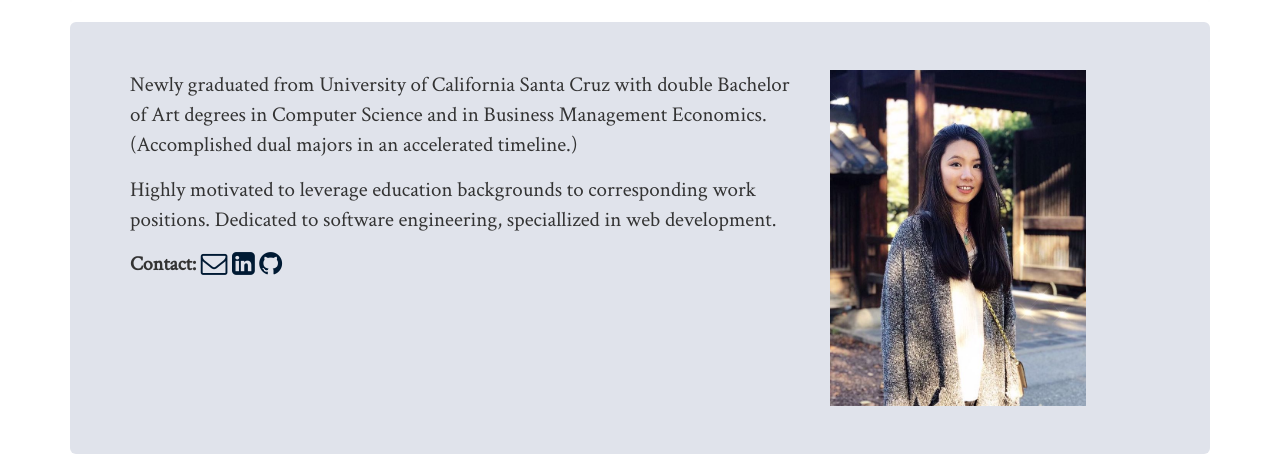
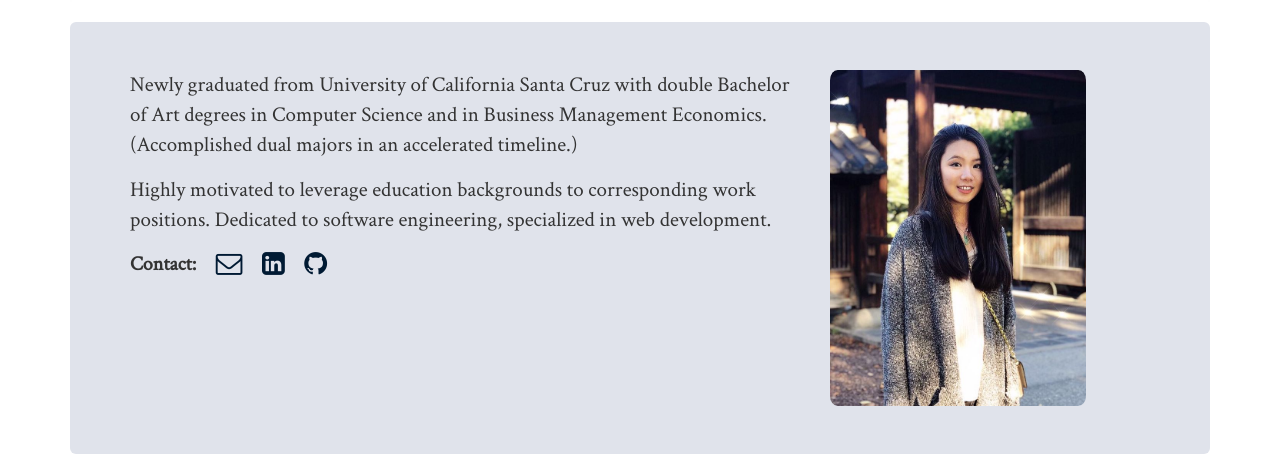
Before and after one commit to suzheng123/suzheng123.github.io, a plain HTML site: page index.html in a window 1280 px wide. Shown: the part 183-639 px from the top of the page. Drawn offline with nearby package versions, Linux system fonts and the light colour scheme.

Commit message:
modified profile img

```diff
--- a/index.css
+++ b/index.css
@@ -67,4 +67,5 @@ hr.style-four {
 
 #profileImg {
 	max-width: 80%;
+	border-radius: 3%;
 }
--- a/index.html
+++ b/index.html
@@ -40,12 +40,12 @@
 				<div class='col-sm-8'>
 					<p>Newly graduated from University of California Santa Cruz with double Bachelor of Art degrees in Computer Science and in Business Management Economics. (Accomplished dual majors in an accelerated timeline.)</p>
 
-					<p>Highly motivated to leverage education backgrounds to corresponding work positions. Dedicated to software engineering, speciallized in web development. </p>
+					<p>Highly motivated to leverage education backgrounds to corresponding work positions. Dedicated to software engineering, specialized in web development. </p>
 
 					<p id='contact'><span>Contact: </span>
-						<a href='mailto:jjsmailmail@gmail.com'<i class="fa fa-envelope-o fa-lg" aria-hidden="true" style='color:#001a33;'></a>
-						<a href='https://www.linkedin.com/in/suying-zheng-669476119/'<i class="fa fa-linkedin-square fa-lg" aria-hidden="true" style='color:#001a33;'></a>
-						<a href='https://github.com/suzheng123' <i class="fa fa-github fa-lg" aria-hidden="true" style='color:#001a33;'></a></p>
+						<a href='mailto:jjsmailmail@gmail.com'<i class="fa fa-envelope-o fa-lg" aria-hidden="true" style='color:#001a33; margin-left:15px;'></a>
+						<a href='https://www.linkedin.com/in/suying-zheng-669476119/'<i class="fa fa-linkedin-square fa-lg" aria-hidden="true" style='color:#001a33;margin-left:15px;'></a>
+						<a href='https://github.com/suzheng123' <i class="fa fa-github fa-lg" aria-hidden="true" style='color:#001a33; margin-left:15px;'></a></p>
 
 
 				</div>
```
